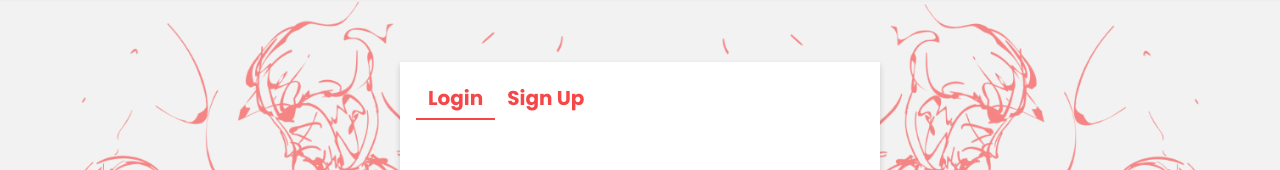
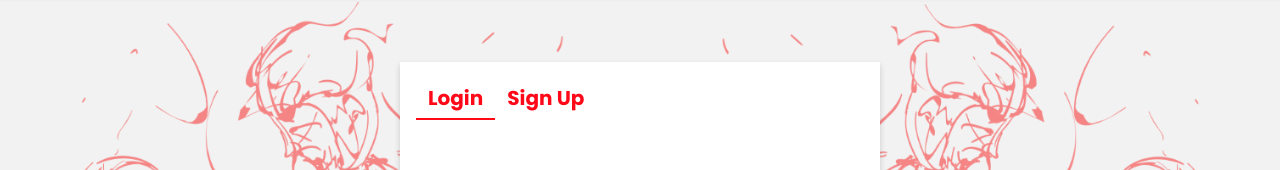
Before and after one commit to KaranPalan7507/NSEcomm, a React (Create React App) app in the folder nutrition/: page /login in a window 1280 px wide. Shown: the part 189-359 px from the top of the page. Built offline with nearby package versions, Linux system fonts and the light colour scheme.

Commit message:
tab color change

```diff
--- a/nutrition/src/Common/Tabs/style.scss
+++ b/nutrition/src/Common/Tabs/style.scss
@@ -1,3 +1,4 @@
+@import "./../../scss/variables";
 .tabs {
   padding: 16px;
 
@@ -12,12 +13,12 @@
     text-align: center;
     font-weight: bold;
     font-size: 20px;
-    color: #f54747;
+    color: $red;
     font-family: Poppins;
     cursor: pointer;
   }
 
   .tab-list-item.active {
-    border-bottom: 2px solid #f54747;
+    border-bottom: 2px solid $red;
   }
 }
```
